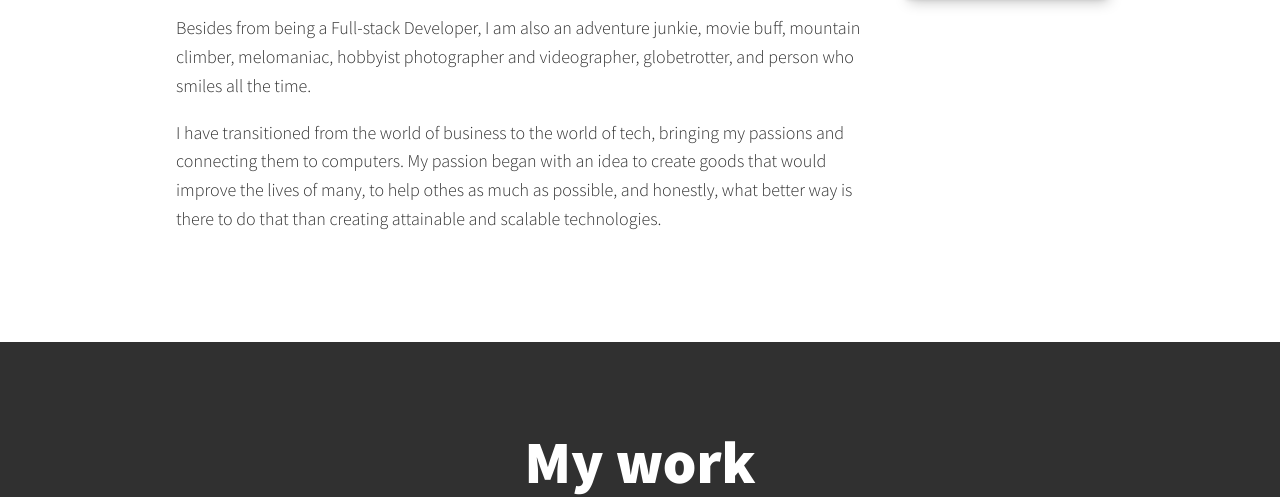
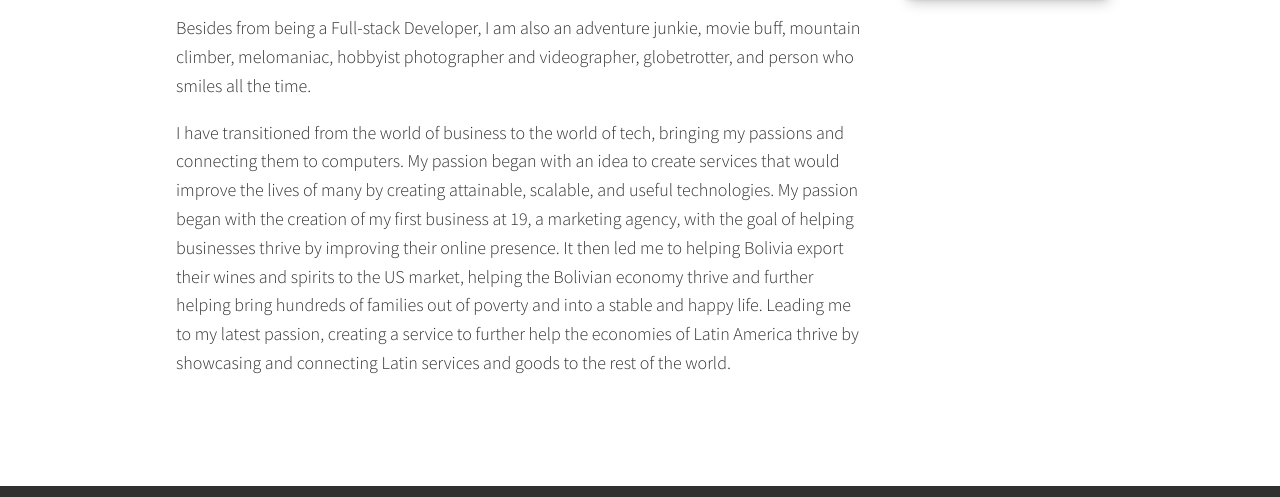
Before and after one commit to rodrigoqalba/portfolio, a plain HTML site: page index.html in a window 1280 px wide. Shown: the part 1501-1998 px from the top of the page. Drawn offline with nearby package versions, Linux system fonts and the light colour scheme; a script that the page names is missing.

Commit message:
about me

```diff
--- a/index.html
+++ b/index.html
@@ -69,7 +69,7 @@
 
             <div class="about-me__body">
                 <p>Besides from being a Full-stack Developer, I am also an adventure junkie, movie buff, mountain climber, melomaniac, hobbyist photographer and videographer, globetrotter, and person who smiles all the time.</p>
-                <p>I have transitioned from the world of business to the world of tech, bringing my passions and connecting them to computers.  My passion began with an idea to create goods that would improve the lives of many, to help othes as much as possible, and honestly, what better way is there to do that than creating attainable and scalable technologies.</p>
+                <p>I have transitioned from the world of business to the world of tech, bringing my passions and connecting them to computers.  My passion began with an idea to create services that would improve the lives of many by creating attainable, scalable, and useful technologies.  My passion began with the creation of my first business at 19, a marketing agency, with the goal of helping businesses thrive by improving their online presence.  It then led me to helping Bolivia export their wines and spirits to the US market, helping the Bolivian economy thrive and further helping bring hundreds of families out of poverty and into a stable and happy life.  Leading me to my latest passion, creating a service to further help the economies of Latin America thrive by showcasing and connecting Latin services and goods to the rest of the world.</p>
             </div>
 
             <img src="img/_DSC6219-1.jpg" alt="me in mururata" class="about-me__img">
```
